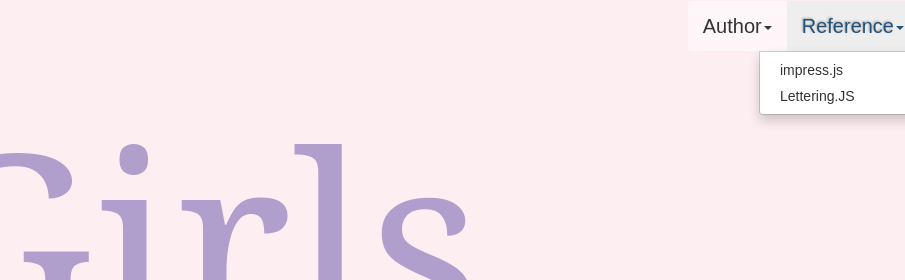
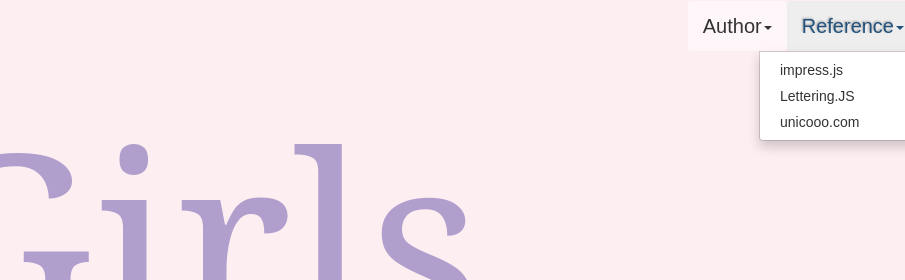
Before and after one commit to cingL/GCD_guangzhou_works, a plain HTML site: page tex-bending/index.html in a window 1280 px wide. Both pictures are taken after a click on the link "Reference". Shown: the top 280 px of the page, 375-1280 px from the left. Drawn offline with nearby package versions, Linux system fonts and the light colour scheme.

Commit message:
add unicooo

```diff
--- a/tex-bending/index.html
+++ b/tex-bending/index.html
@@ -273,6 +273,7 @@
 	     			<ul class="dropdown-menu">
 	        			<li><a href="https://github.com/impress/impress.js">impress.js</a></li>
 	        			<li><a href="http://letteringjs.com/">Lettering.JS</a></li>
+	        			<li><a href=" https://unicooo.com/act/GirlsCodingDay/Girls-Coding-Day-2017-%E5%B9%BF%E5%B7%9E/">unicooo.com</a></li>
 	        		</ul>
 	     		</li>
 	    	</ul>
```
Also changed, not shown: project/index.html (+1 -0 lines).
